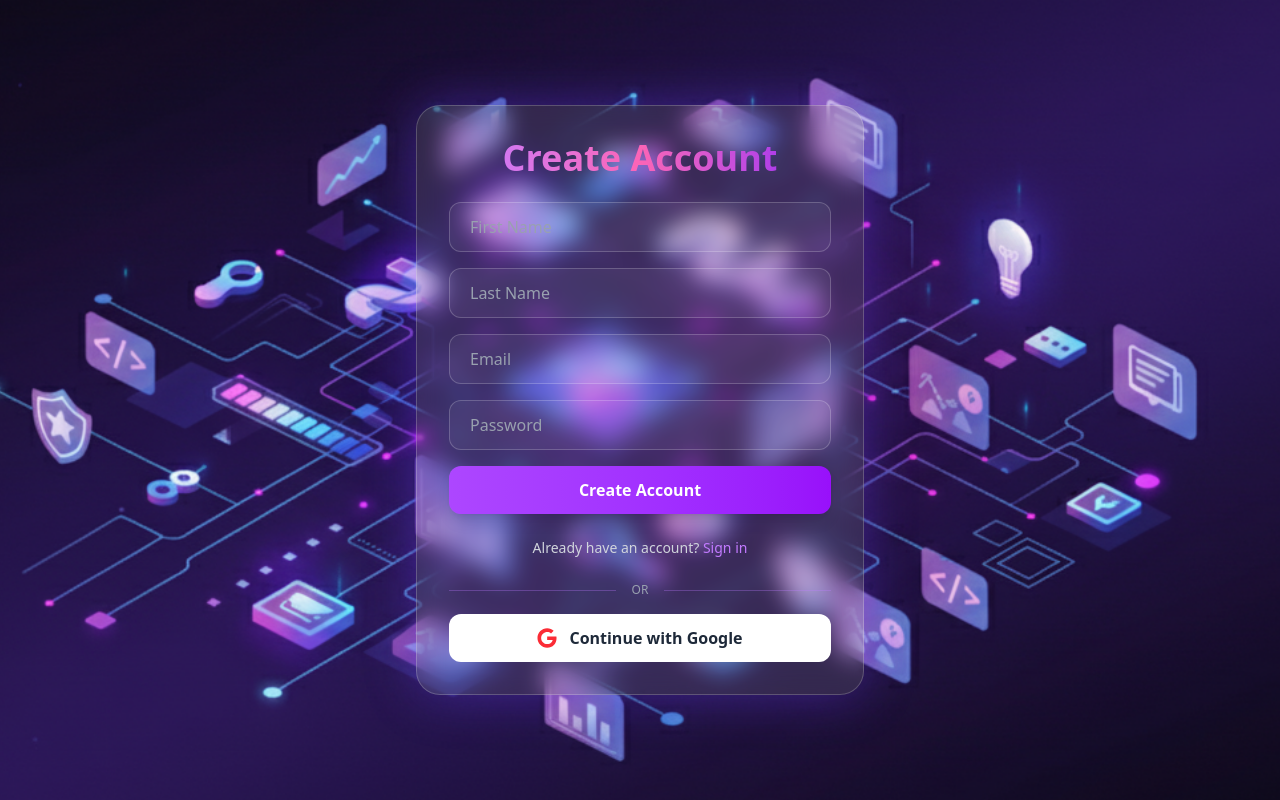
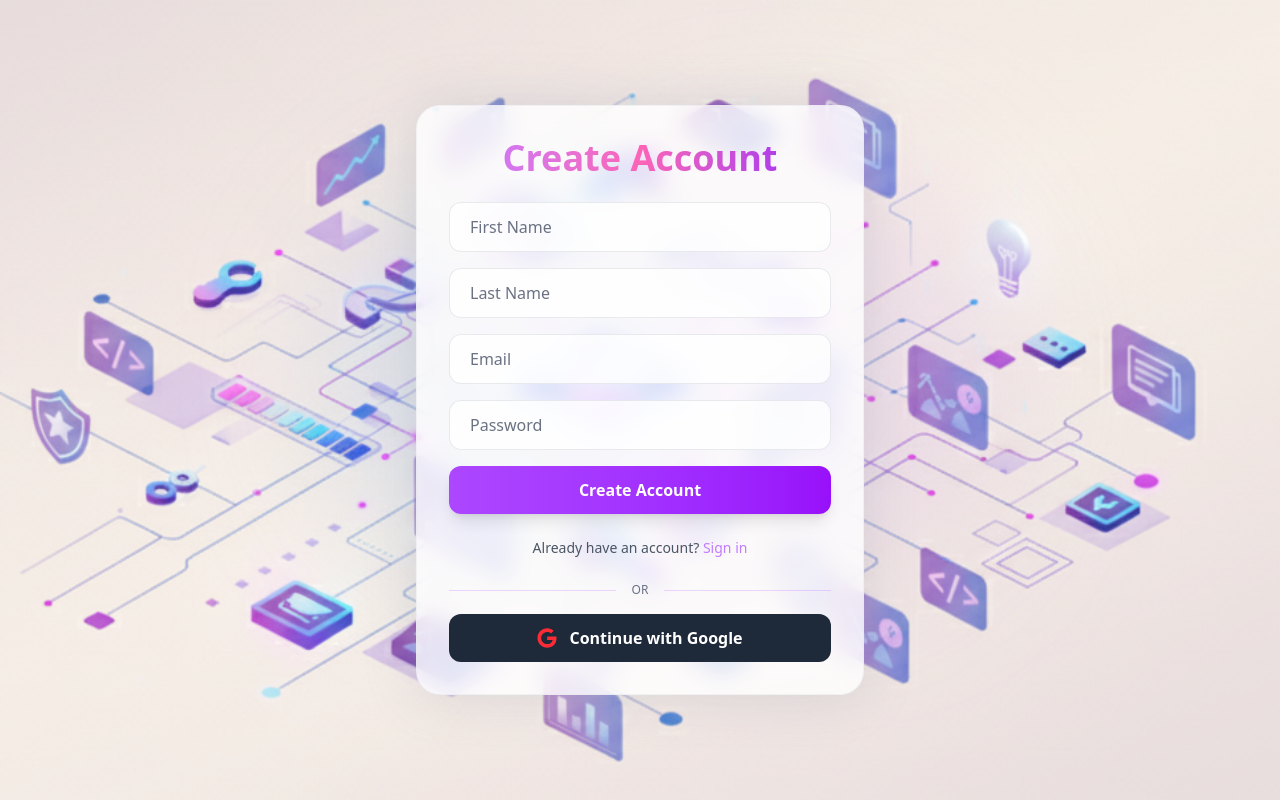
Before and after one commit to pankajbaria712/Skill-Tracker-and-Personalized-Roadmap-Generator, a React (Vite) app in the folder skill-tracker-frontend/: page /SignUp in a window 1280 px wide. Built offline with nearby package versions, Linux system fonts and the light colour scheme; no server answers.

Commit message:
Update SignUp.jsx

```diff
--- a/skill-tracker-frontend/src/pages/SignUp.jsx
+++ b/skill-tracker-frontend/src/pages/SignUp.jsx
@@ -1,5 +1,4 @@
-// src/pages/SignUp.jsx
-import React, { useState, useEffect } from "react";
+import React, { useState, useEffect, useCallback, useMemo } from "react";
 import { auth, googleProvider } from "../firebase/firebaseClient";
 import {
   signInWithPopup,
@@ -12,47 +11,97 @@ import API from "../utils/api";
 import { motion } from "framer-motion";
 import { Link, useNavigate } from "react-router-dom";
 import { useAuthState } from "react-firebase-hooks/auth";
-import { FaGoogle } from "react-icons/fa"; // Using react-icons for a modern look
+import { FaGoogle } from "react-icons/fa";
 import { useTheme } from "../components/ThemeProvider";
 
-// This component will be the registration page for the Skill Tracker app.
-// It shares the same modern, dark, and animated design as the sign-in page,
-// ensuring a consistent user experience.
+const themeConfig = {
+  system: {
+    background: "bg-gradient-to-br from-[#0f0c29] via-[#302b63] to-[#24243e]",
+    image: "/bg-system.png",
+    card: "backdrop-blur-md bg-white/10 border-white/20",
+    text: "text-white",
+    input:
+      "border-white/20 bg-white/5 text-white placeholder-gray-400 focus:ring-purple-500",
+    blob: [
+      { class: "bg-purple-500", style: "opacity-30" },
+      { class: "bg-pink-500", style: "opacity-30 animation-delay-2000" },
+    ],
+    border: "border-purple-400/30",
+    separatorText: "text-gray-400",
+  },
+  dark: {
+    background: "bg-black",
+    image: "/bg-dark.png",
+    card: "backdrop-blur-md bg-gray-900/80 border-gray-700/50",
+    text: "text-white",
+    input:
+      "border-gray-600/50 bg-gray-800/50 text-white placeholder-gray-400 focus:ring-purple-500",
+    blob: [
+      { class: "bg-purple-600", style: "opacity-20" },
+      { class: "bg-blue-600", style: "opacity-20 animation-delay-2000" },
+    ],
+    border: "border-purple-400/20",
+    separatorText: "text-gray-400",
+  },
+  light: {
+    background: "bg-gradient-to-br from-gray-50 via-blue-50 to-indigo-100",
+    image: "/bg-light.png",
+    card: "backdrop-blur-md bg-white/80 border-gray-200/50",
+    text: "text-gray-800",
+    input:
+      "border-gray-300/50 bg-white/80 text-gray-800 placeholder-gray-500 focus:ring-purple-500",
+    blob: [
+      { class: "bg-blue-200", style: "opacity-40" },
+      { class: "bg-purple-200", style: "opacity-40 animation-delay-2000" },
+    ],
+    border: "border-purple-400/30",
+    separatorText: "text-gray-500",
+  },
+};
+
+function Blobs({ theme }) {
+  return (
+    <>
+      {themeConfig[theme].blob.map((b, idx) => (
+        <div
+          key={idx}
+          className={`absolute ${idx === 0 ? "top-1/4 left-1/4" : "bottom-1/4 right-1/4"} w-96 h-96 ${b.class} rounded-full mix-blend-multiply filter blur-3xl ${b.style} animate-blob`}
+        ></div>
+      ))}
+    </>
+  );
+}
+
 export default function SignUp() {
-  const [firstName, setFirstName] = useState("");
-  const [lastName, setLastName] = useState("");
-  const [email, setEmail] = useState("");
-  const [password, setPassword] = useState("");
+  const [form, setForm] = useState({
+    firstName: "",
+    lastName: "",
+    email: "",
+    password: "",
+  });
   const [error, setError] = useState("");
   const [loading, setLoading] = useState(false);
 
   const navigate = useNavigate();
   const [user] = useAuthState(auth);
   const { theme, getActualTheme } = useTheme();
+  const actualTheme = useMemo(() => getActualTheme(), [getActualTheme]);
+  const config = themeConfig[actualTheme];
 
-  // Get the actual theme that should be applied
-  const isDark = getActualTheme() === "dark";
-
-  // Redirect if the user is already logged in
   useEffect(() => {
-    if (user) {
-      navigate("/dashboard");
-    }
+    if (user) navigate("/dashboard");
   }, [user, navigate]);
 
-  // Handle redirect result for Google sign-in
   useEffect(() => {
     getRedirectResult(auth)
       .then((result) => {
-        if (result && result.user) {
-          handleGoogleUser(result.user);
-        }
+        if (result?.user) handleGoogleUser(result.user);
       })
-      .catch((err) => console.error(err));
+      .catch(console.error);
   }, []);
 
-  // Form validation function
-  const validateInputs = () => {
+  const validateInputs = useCallback(() => {
+    const { firstName, lastName, email, password } = form;
     if (!firstName || !lastName || !email || !password) {
       setError("All fields are required");
       return false;
@@ -67,65 +116,51 @@ export default function SignUp() {
       return false;
     }
     return true;
-  };
+  }, [form]);
 
-  // Handler for email and password registration
   const handleRegister = async (e) => {
     e.preventDefault();
     setError("");
     if (!validateInputs()) return;
-
+    setLoading(true);
     try {
-      setLoading(true);
       const userCredential = await createUserWithEmailAndPassword(
         auth,
-        email,
-        password
+        form.email,
+        form.password
       );
       const user = userCredential.user;
-
       await updateProfile(user, {
-        displayName: `${firstName} ${lastName}`,
+        displayName: `${form.firstName} ${form.lastName}`,
       });
-
       await API.post("/auth/register", {
-        firstName,
-        lastName,
+        firstName: form.firstName,
+        lastName: form.lastName,
         email: user.email,
-        password,
         uid: user.uid,
       });
-
       navigate("/dashboard");
     } catch (error) {
-      if (error.response?.data?.message) {
-        setError(error.response.data.message);
-      } else {
-        setError(error.message);
-      }
+      setError(error.response?.data?.message || error.message);
     } finally {
       setLoading(false);
     }
   };
 
-  // Handler for Google sign-in
   const handleGoogleSignIn = async () => {
     if (loading) return;
     setError("");
+    setLoading(true);
     try {
-      setLoading(true);
       const result = await signInWithPopup(auth, googleProvider).catch(
         (err) => {
           if (err.code === "auth/popup-blocked") {
             return signInWithRedirect(auth, googleProvider);
-          } else {
-            throw err;
           }
+          throw err;
         }
       );
-      if (result && result.user) {
-        await handleGoogleUser(result.user);
-      }
+      if (result?.user) await handleGoogleUser(result.user);
     } catch (error) {
       if (error.code !== "auth/cancelled-popup-request") {
         setError(error.message);
@@ -135,185 +170,129 @@ export default function SignUp() {
     }
   };
 
-  // Function to handle the Google user after successful sign-in
   const handleGoogleUser = async (user) => {
-    let googleFirstName = user.displayName?.split(" ")[0] || "";
-    let googleLastName = user.displayName?.split(" ")[1] || "";
-
+    let [googleFirstName = "", googleLastName = ""] = user.displayName?.split(" ") || [];
     if (!googleFirstName || !googleLastName) {
       googleFirstName = prompt("Enter your first name:", "") || "";
       googleLastName = prompt("Enter your last name:", "") || "";
     }
-
     await updateProfile(user, {
       displayName: `${googleFirstName} ${googleLastName}`,
     });
-
     await API.post("/auth/google", {
       firstName: googleFirstName,
       lastName: googleLastName,
       email: user.email,
       uid: user.uid,
     });
-
     navigate("/dashboard");
   };
 
-  // Get background based on theme
-  const getBackground = () => {
-    if (theme === "system") {
-      return "bg-gradient-to-br from-[#0f0c29] via-[#302b63] to-[#24243e]";
-    } else if (theme === "dark") {
-      return "bg-black";
-    } else {
-      return "bg-gradient-to-br from-gray-50 via-blue-50 to-indigo-100";
-    }
-  };
-
-  // Get background image URL based on theme
-  const getBackgroundImage = () => {
-    if (theme === "system") {
-      return "/bg-system.png";
-    } else if (theme === "dark") {
-      return "/bg-dark.png";
-    } else {
-      return "/bg-light.png";
-    }
-  };
-
-  // Get card background based on theme
-  const getCardBackground = () => {
-    if (theme === "system") {
-      return "backdrop-blur-md bg-white/10 border-white/20";
-    } else if (theme === "dark") {
-      return "backdrop-blur-md bg-gray-900/80 border-gray-700/50";
-    } else {
-      return "backdrop-blur-md bg-white/80 border-gray-200/50";
-    }
-  };
-
-  // Get text color based on theme
-  const getTextColor = () => {
-    if (theme === "system" || theme === "dark") {
-      return "text-white";
-    } else {
-      return "text-gray-800";
-    }
-  };
-
-  // Get input styles based on theme
-  const getInputStyles = () => {
-    if (theme === "system") {
-      return "border-white/20 bg-white/5 text-white placeholder-gray-400 focus:ring-purple-500";
-    } else if (theme === "dark") {
-      return "border-gray-600/50 bg-gray-800/50 text-white placeholder-gray-400 focus:ring-purple-500";
-    } else {
-      return "border-gray-300/50 bg-white/80 text-gray-800 placeholder-gray-500 focus:ring-purple-500";
-    }
+  const handleInputChange = (e) => {
+    setForm((prev) => ({
+      ...prev,
+      [e.target.name]: e.target.value,
+    }));
   };
 
   return (
-    // Main container with theme-aware background
     <div
-      className={`relative min-h-screen flex items-center justify-center p-4 ${getBackground()} ${getTextColor()} overflow-hidden transition-all duration-500 bg-no-repeat bg-cover bg-center`}
-      style={{ backgroundImage: `url(${getBackgroundImage()})` }}
+      className={`relative min-h-screen flex items-center justify-center p-4 ${config.background} ${config.text} overflow-hidden transition-all duration-500 bg-no-repeat bg-cover bg-center`}
+      style={{ backgroundImage: `url(${config.image})` }}
     >
-      {/* Background blobs for a dynamic, creative feel */}
-      {theme === "system" && (
-        <>
-          <div className="absolute top-1/4 left-1/4 w-96 h-96 bg-purple-500 rounded-full mix-blend-multiply filter blur-3xl opacity-30 animate-blob"></div>
-          <div className="absolute bottom-1/4 right-1/4 w-96 h-96 bg-pink-500 rounded-full mix-blend-multiply filter blur-3xl opacity-30 animate-blob animation-delay-2000"></div>
-        </>
-      )}
-
-      {theme === "dark" && (
-        <>
-          <div className="absolute top-1/4 left-1/4 w-96 h-96 bg-purple-600 rounded-full mix-blend-multiply filter blur-3xl opacity-20 animate-blob"></div>
-          <div className="absolute bottom-1/4 right-1/4 w-96 h-96 bg-blue-600 rounded-full mix-blend-multiply filter blur-3xl opacity-20 animate-blob animation-delay-2000"></div>
-        </>
-      )}
-
-      {theme === "light" && (
-        <>
-          <div className="absolute top-1/4 left-1/4 w-96 h-96 bg-blue-200 rounded-full mix-blend-multiply filter blur-3xl opacity-40 animate-blob"></div>
-          <div className="absolute bottom-1/4 right-1/4 w-96 h-96 bg-purple-200 rounded-full mix-blend-multiply filter blur-3xl opacity-40 animate-blob animation-delay-2000"></div>
-        </>
-      )}
-
-      {/* The main card with theme-aware glassmorphism effect */}
+      <Blobs theme={actualTheme} />
       <motion.div
         initial={{ scale: 0.9, opacity: 0 }}
         animate={{ scale: 1, opacity: 1 }}
         transition={{ duration: 0.5, ease: "easeInOut" }}
-        className={`relative z-10 p-8 w-full max-w-md rounded-3xl shadow-lg border transition-all duration-500 ${getCardBackground()}`}
+        className={`relative z-10 p-8 w-full max-w-md rounded-3xl shadow-lg border transition-all duration-500 ${config.card}`}
         style={{
           boxShadow:
-            theme === "system"
+            actualTheme === "system"
               ? "0 0 50px rgba(107,63,255,0.4)"
-              : theme === "dark"
+              : actualTheme === "dark"
               ? "0 0 50px rgba(0,0,0,0.6)"
               : "0 0 50px rgba(156,163,175,0.3)",
         }}
+        aria-busy={loading}
       >
-        {/* Loading overlay for a smooth user experience */}
         {loading && (
           <div className="absolute inset-0 bg-black bg-opacity-60 flex items-center justify-center rounded-3xl">
-            <div className="loader border-t-4 border-b-4 border-purple-500 w-12 h-12 rounded-full animate-spin"></div>
+            <div className="loader border-t-4 border-b-4 border-purple-500 w-12 h-12 rounded-full animate-spin" aria-label="Loading"></div>
           </div>
         )}
 
         <h2
-          className={`text-4xl font-extrabold text-center mb-6 transition-all duration-500 ${
-            theme === "system"
-              ? "text-transparent bg-clip-text bg-gradient-to-r from-purple-400 via-pink-400 to-purple-600"
-              : theme === "dark"
-              ? "text-transparent bg-clip-text bg-gradient-to-r from-purple-300 via-pink-300 to-purple-500"
-              : "text-transparent bg-clip-text bg-gradient-to-r from-purple-600 via-pink-600 to-purple-800"
-          }`}
+          className={`text-4xl font-extrabold text-center mb-6 transition-all duration-500 text-transparent bg-clip-text bg-gradient-to-r from-purple-400 via-pink-400 to-purple-600`}
         >
           Create Account
         </h2>
 
-        {/* Display error message with animation */}
         {error && (
           <motion.p
             initial={{ opacity: 0, y: -10 }}
             animate={{ opacity: 1, y: 0 }}
             className="text-red-400 text-sm mb-4 text-center"
+            role="alert"
+            aria-live="assertive"
           >
             {error}
           </motion.p>
         )}
 
-        {/* The sign-up form */}
         <form onSubmit={handleRegister} className="space-y-4">
+          <label className="sr-only" htmlFor="firstName">First Name</label>
           <input
+            id="firstName"
+            name="firstName"
             type="text"
+            autoComplete="given-name"
             placeholder="First Name"
-            value={firstName}
-            onChange={(e) => setFirstName(e.target.value)}
-            className={`w-full px-5 py-3 rounded-xl border focus:outline-none focus:ring-2 transition-all duration-300 ${getInputStyles()}`}
+            value={form.firstName}
+            onChange={handleInputChange}
+            className={`w-full px-5 py-3 rounded-xl border focus:outline-none focus:ring-2 transition-all duration-300 ${config.input}`}
+            disabled={loading}
+            required
           />
+          <label className="sr-only" htmlFor="lastName">Last Name</label>
           <input
+            id="lastName"
+            name="lastName"
             type="text"
+            autoComplete="family-name"
             placeholder="Last Name"
-            value={lastName}
-            onChange={(e) => setLastName(e.target.value)}
-            className={`w-full px-5 py-3 rounded-xl border focus:outline-none focus:ring-2 transition-all duration-300 ${getInputStyles()}`}
+            value={form.lastName}
+            onChange={handleInputChange}
+            className={`w-full px-5 py-3 rounded-xl border focus:outline-none focus:ring-2 transition-all duration-300 ${config.input}`}
+            disabled={loading}
+            required
           />
+          <label className="sr-only" htmlFor="email">Email</label>
           <input
+            id="email"
+            name="email"
             type="email"
+            autoComplete="email"
             placeholder="Email"
-            value={email}
-            onChange={(e) => setEmail(e.target.value)}
-            className={`w-full px-5 py-3 rounded-xl border focus:outline-none focus:ring-2 transition-all duration-300 ${getInputStyles()}`}
+            value={form.email}
+            onChange={handleInputChange}
+            className={`w-full px-5 py-3 rounded-xl border focus:outline-none focus:ring-2 transition-all duration-300 ${config.input}`}
+            disabled={loading}
+            required
           />
+          <label className="sr-only" htmlFor="password">Password</label>
           <input
+            id="password"
+            name="password"
             type="password"
+            autoComplete="new-password"
             placeholder="Password"
-            value={password}
-            onChange={(e) => setPassword(e.target.value)}
-            className={`w-full px-5 py-3 rounded-xl border focus:outline-none focus:ring-2 transition-all duration-300 ${getInputStyles()}`}
+            value={form.password}
+            onChange={handleInputChange}
+            className={`w-full px-5 py-3 rounded-xl border focus:outline-none focus:ring-2 transition-all duration-300 ${config.input}`}
+            disabled={loading}
+            required
+            minLength={6}
           />
           <motion.button
             whileHover={{ scale: 1.05 }}
@@ -326,13 +305,7 @@ export default function SignUp() {
           </motion.button>
         </form>
 
-        <p
-          className={`text-sm text-center mt-6 transition-colors duration-300 ${
-            theme === "system" || theme === "dark"
-              ? "text-gray-300"
-              : "text-gray-600"
-          }`}
-        >
+        <p className={`text-sm text-center mt-6 transition-colors duration-300 ${actualTheme === "light" ? "text-gray-600" : "text-gray-300"}`}>
           Already have an account?{" "}
           <Link
             to="/SignIn"
@@ -342,38 +315,14 @@ export default function SignUp() {
           </Link>
         </p>
 
-        {/* Separator with a subtle gradient effect */}
         <div className="mt-6 flex items-center justify-center">
-          <span
-            className={`flex-grow border-t transition-colors duration-300 ${
-              theme === "system"
-                ? "border-purple-400/30"
-                : theme === "dark"
-                ? "border-purple-400/20"
-                : "border-purple-400/30"
-            }`}
-          ></span>
-          <span
-            className={`text-xs text-center uppercase mx-4 transition-colors duration-300 ${
-              theme === "system" || theme === "dark"
-                ? "text-gray-400"
-                : "text-gray-500"
-            }`}
-          >
+          <span className={`flex-grow border-t transition-colors duration-300 ${config.border}`}></span>
+          <span className={`text-xs text-center uppercase mx-4 transition-colors duration-300 ${config.separatorText}`}>
             or
           </span>
-          <span
-            className={`flex-grow border-t transition-colors duration-300 ${
-              theme === "system"
-                ? "border-purple-400/30"
-                : theme === "dark"
-                ? "border-purple-400/20"
-                : "border-purple-400/30"
-            }`}
-          ></span>
+          <span className={`flex-grow border-t transition-colors duration-300 ${config.border}`}></span>
         </div>
 
-        {/* Google sign-in button with animated hover effect */}
         <motion.button
           whileHover={{
             scale: 1.05,
@@ -383,17 +332,15 @@ export default function SignUp() {
           onClick={handleGoogleSignIn}
           disabled={loading}
           className={`mt-4 w-full font-semibold py-3 rounded-xl flex items-center justify-center gap-3 transition-all duration-300 ${
-            theme === "system" || theme === "dark"
-              ? "bg-white text-gray-800"
-              : "bg-gray-800 text-white"
+            actualTheme === "light" ? "bg-gray-800 text-white" : "bg-white text-gray-800"
           }`}
+          aria-label="Continue with Google"
         >
           <FaGoogle size={20} className="text-red-500" />
           Continue with Google
         </motion.button>
       </motion.div>
       <style>{`
-         /* Custom CSS for the loading spinner and background blobs */
          .loader {
            border-color: #a855f7;
            border-right-color: transparent;
```
